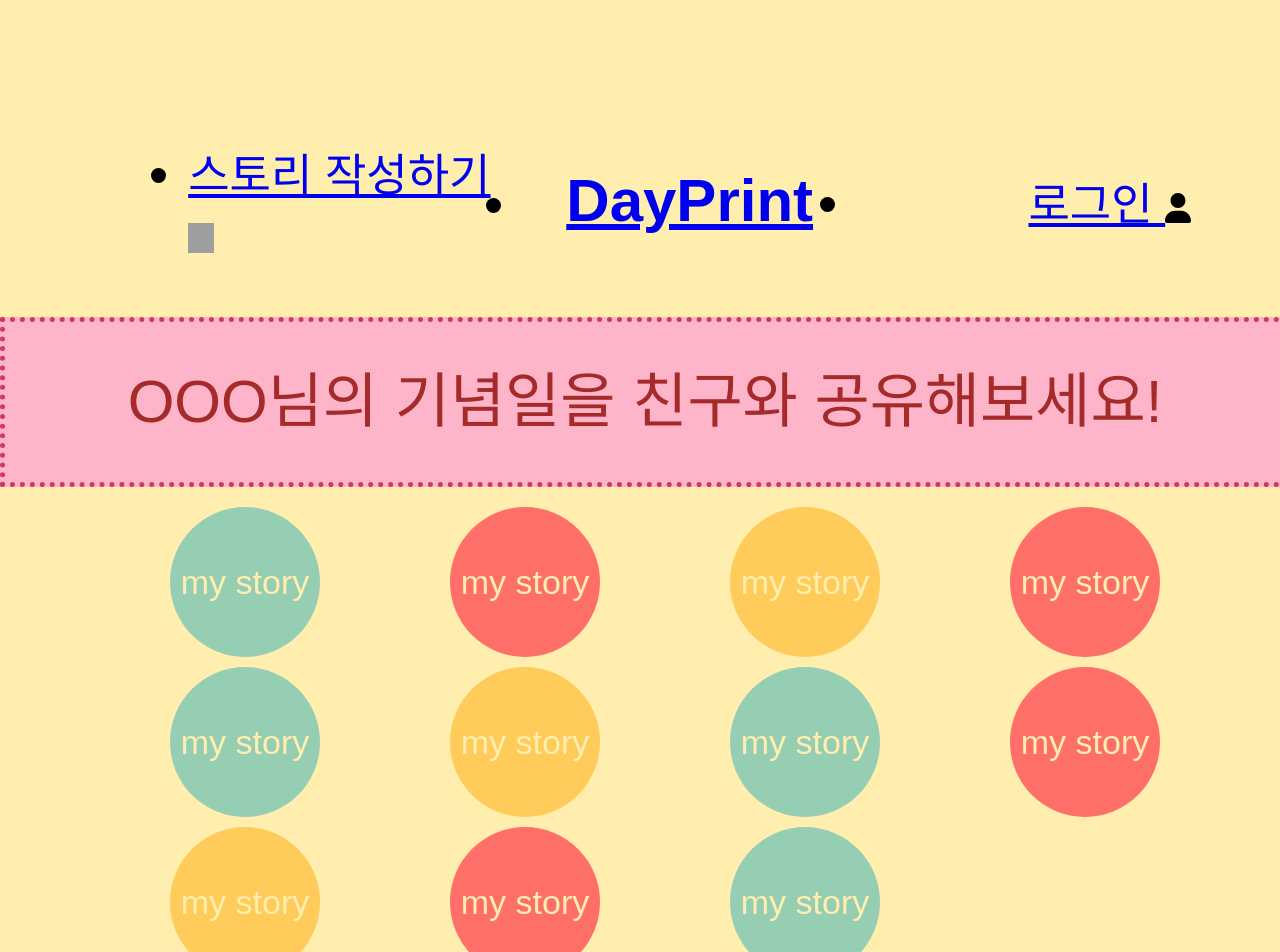
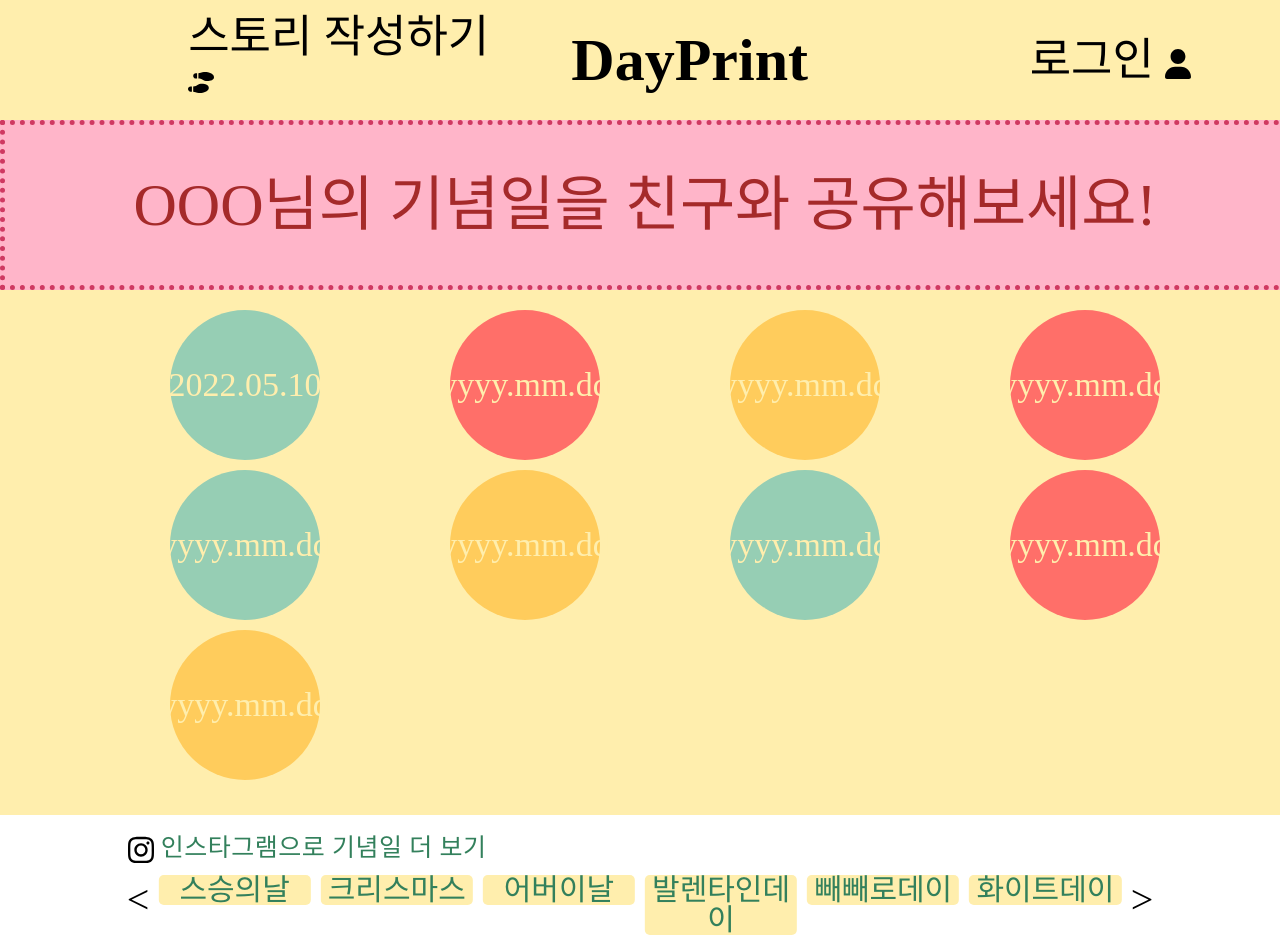
Before and after one commit to DayPrint/DayPrint_Frontend, a React (Create React App) app: page / in a window 1280 px wide. Shown: the top 952 px of the page. Built offline with nearby package versions, Linux system fonts and the light colour scheme; grey boxes are pictures that could not be loaded; a web font is replaced by a local one.

Commit message:
rollback

```diff
--- a/src/component/MainPage.js
+++ b/src/component/MainPage.js
@@ -12,17 +12,15 @@ const MainPage = () => {
         <div className="account">OOO님의 기념일을 친구와 공유해보세요!</div>
       </div>
       <div className="MyWorkplace">
-        <div><a href="/post">my story</a></div>
-        <div><a href="/post">my story</a></div>
-        <div><a href="/post">my story</a></div>
-        <div><a href="/post">my story</a></div>
-        <div><a href="/post">my story</a></div>
-        <div><a href="/post">my story</a></div>
-        <div><a href="/post">my story</a></div>
-        <div><a href="/post">my story</a></div>
-        <div><a href="/post">my story</a></div>
-        <div><a href="/post">my story</a></div>
-        <div><a href="/post">my story</a></div>
+        <div><a href="/post">2022.05.10</a></div>
+        <div><a href="/post">yyyy.mm.dd</a></div>
+        <div><a href="/post">yyyy.mm.dd</a></div>
+        <div><a href="/post">yyyy.mm.dd</a></div>
+        <div><a href="/post">yyyy.mm.dd</a></div>
+        <div><a href="/post">yyyy.mm.dd</a></div>
+        <div><a href="/post">yyyy.mm.dd</a></div>
+        <div><a href="/post">yyyy.mm.dd</a></div>
+        <div><a href="/post">yyyy.mm.dd</a></div>
       </div>
       {/* <div className="Instagram">instagram</div> */}
       <Footer />
--- a/src/style/reset.css
+++ b/src/style/reset.css
@@ -1,349 +1,75 @@
-/*! normalize.css v8.0.1 | MIT License | github.com/necolas/normalize.css */
-
-/* Document
-   ========================================================================== */
-
-/**
- * 1. Correct the line height in all browsers.
- * 2. Prevent adjustments of font size after orientation changes in iOS.
+/* http://meyerweb.com/eric/tools/css/reset/
+   v2.0 | 20110126
+   License: none (public domain)
 */
 
- html {
-    line-height: 1.15; /* 1 */
-    -webkit-text-size-adjust: 100%; /* 2 */
+@import url(normalize.css);
+
+html, body, div, span, applet, object, iframe,
+h1, h2, h3, h4, h5, h6, p, blockquote, pre,
+a, abbr, acronym, address, big, cite, code,
+del, dfn, em, img, ins, kbd, q, s, samp,
+small, strike, strong, sub, sup, tt, var,
+b, u, i, center,
+dl, dt, dd, ol, ul, li,
+fieldset, form, label, legend,
+table, caption, tbody, tfoot, thead, tr, th, td,
+article, aside, canvas, details, embed,
+figure, figcaption, footer, header, hgroup,
+menu, nav, output, ruby, section, summary,
+time, mark, audio, video {
+	margin: 0;
+	padding: 0;
+	border: 0;
+	font-size: 100%;
+	font: inherit;
+	vertical-align: baseline;
 }
-
-  /* Sections
-     ========================================================================== */
-
-  /**
-   * Remove the margin in all browsers.
-   */
-
-  body {
-    margin: 0;
-  }
-
-  /**
-   * Render the `main` element consistently in IE.
-   */
-
-  main {
+/* HTML5 display-role reset for older browsers */
+article, aside, details, figcaption, figure,
+footer, header, hgroup, menu, nav, section {
 	display: block;
 }
-
-  /**
-   * Correct the font size and margin on `h1` elements within `section` and
-   * `article` contexts in Chrome, Firefox, and Safari.
-   */
-
-  h1 {
-    font-size: 2em;
-    margin: 0.67em 0;
+body {
+	line-height: 1;
 }
-
-  /* Grouping content
-     ========================================================================== */
-
-  /**
-   * 1. Add the correct box sizing in Firefox.
-   * 2. Show the overflow in Edge and IE.
-   */
-
-  hr {
-    box-sizing: content-box; /* 1 */
-    height: 0; /* 1 */
-    overflow: visible; /* 2 */
+ol, ul {
+	list-style: none;
 }
-
-  /**
-   * 1. Correct the inheritance and scaling of font size in all browsers.
-   * 2. Correct the odd `em` font sizing in all browsers.
-   */
-
-  pre {
-    font-family: monospace, monospace; /* 1 */
-    font-size: 1em; /* 2 */
+blockquote, q {
+	quotes: none;
 }
-
-  /* Text-level semantics
-     ========================================================================== */
-
-  /**
-   * Remove the gray background on active links in IE 10.
-   */
-
-  a {
-    background-color: transparent;
+blockquote:before, blockquote:after,
+q:before, q:after {
+	content: '';
+	content: none;
 }
-
-  /**
-   * 1. Remove the bottom border in Chrome 57-
-   * 2. Add the correct text decoration in Chrome, Edge, IE, Opera, and Safari.
-   */
-
-  abbr[title] {
-    border-bottom: none; /* 1 */
-    text-decoration: underline; /* 2 */
-    text-decoration: underline dotted; /* 2 */
+table {
+	border-collapse: collapse;
+	border-spacing: 0;
 }
-
-  /**
-   * Add the correct font weight in Chrome, Edge, and Safari.
-   */
-
-  b,
-  strong {
-    font-weight: bolder;
+.cf:after{
+    content:'';
+    display: block;
+    clear:both;
 }
-
-  /**
-   * 1. Correct the inheritance and scaling of font size in all browsers.
-   * 2. Correct the odd `em` font sizing in all browsers.
-   */
-
-  code,
-  kbd,
-  samp {
-    font-family: monospace, monospace; /* 1 */
-    font-size: 1em; /* 2 */
+img{
+    vertical-align: top;
 }
-
-  /**
-   * Add the correct font size in all browsers.
-   */
-
-  small {
-    font-size: 80%;
+a{
+    text-decoration: none;
+    color: #000;
 }
-
-  /**
-   * Prevent `sub` and `sup` elements from affecting the line height in
-   * all browsers.
-   */
-
-  sub,
-  sup {
-    font-size: 75%;
-    line-height: 0;
-    position: relative;
-    vertical-align: baseline;
+input, button{
+    border:none;
+    background: none;
+    outline:none;
 }
-
-  sub {
-    bottom: -0.25em;
+.hidden{
+    position: fixed;
+    left: 0;
+    top:-99999em;
+    width: 0;
+    height: 0;
+    overflow: hidden;
 }
-
-  sup {
-    top: -0.5em;
-  }
-
-  /* Embedded content
-     ========================================================================== */
-
-  /**
-   * Remove the border on images inside links in IE 10.
-   */
-
-  img {
-    border-style: none;
-  }
-
-  /* Forms
-     ========================================================================== */
-
-  /**
-   * 1. Change the font styles in all browsers.
-   * 2. Remove the margin in Firefox and Safari.
-   */
-
-  button,
-  input,
-  optgroup,
-  select,
-  textarea {
-    font-family: inherit; /* 1 */
-    font-size: 100%; /* 1 */
-    line-height: 1.15; /* 1 */
-    margin: 0; /* 2 */
-  }
-
-  /**
-   * Show the overflow in IE.
-   * 1. Show the overflow in Edge.
-   */
-
-  button,
-  input { /* 1 */
-    overflow: visible;
-  }
-
-  /**
-   * Remove the inheritance of text transform in Edge, Firefox, and IE.
-   * 1. Remove the inheritance of text transform in Firefox.
-   */
-
-  button,
-  select { /* 1 */
-    text-transform: none;
-  }
-
-  /**
-   * Correct the inability to style clickable types in iOS and Safari.
-   */
-
-  button,
-  [type="button"],
-  [type="reset"],
-  [type="submit"] {
-    -webkit-appearance: button;
-  }
-
-  /**
-   * Remove the inner border and padding in Firefox.
-   */
-
-  button::-moz-focus-inner,
-  [type="button"]::-moz-focus-inner,
-  [type="reset"]::-moz-focus-inner,
-  [type="submit"]::-moz-focus-inner {
-    border-style: none;
-    padding: 0;
-  }
-
-  /**
-   * Restore the focus styles unset by the previous rule.
-   */
-
-  button:-moz-focusring,
-  [type="button"]:-moz-focusring,
-  [type="reset"]:-moz-focusring,
-  [type="submit"]:-moz-focusring {
-    outline: 1px dotted ButtonText;
-  }
-
-  /**
-   * Correct the padding in Firefox.
-   */
-
-  fieldset {
-    padding: 0.35em 0.75em 0.625em;
-  }
-
-  /**
-   * 1. Correct the text wrapping in Edge and IE.
-   * 2. Correct the color inheritance from `fieldset` elements in IE.
-   * 3. Remove the padding so developers are not caught out when they zero out
-   *    `fieldset` elements in all browsers.
-   */
-
-  legend {
-    box-sizing: border-box; /* 1 */
-    color: inherit; /* 2 */
-    display: table; /* 1 */
-    max-width: 100%; /* 1 */
-    padding: 0; /* 3 */
-    white-space: normal; /* 1 */
-  }
-
-  /**
-   * Add the correct vertical alignment in Chrome, Firefox, and Opera.
-   */
-
-  progress {
-    vertical-align: baseline;
-  }
-
-  /**
-   * Remove the default vertical scrollbar in IE 10+.
-   */
-
-  textarea {
-    overflow: auto;
-  }
-
-  /**
-   * 1. Add the correct box sizing in IE 10.
-   * 2. Remove the padding in IE 10.
-   */
-
-  [type="checkbox"],
-  [type="radio"] {
-    box-sizing: border-box; /* 1 */
-    padding: 0; /* 2 */
-  }
-
-  /**
-   * Correct the cursor style of increment and decrement buttons in Chrome.
-   */
-
-  [type="number"]::-webkit-inner-spin-button,
-  [type="number"]::-webkit-outer-spin-button {
-    height: auto;
-  }
-
-  /**
-   * 1. Correct the odd appearance in Chrome and Safari.
-   * 2. Correct the outline style in Safari.
-   */
-
-  [type="search"] {
-    -webkit-appearance: textfield; /* 1 */
-    outline-offset: -2px; /* 2 */
-  }
-
-  /**
-   * Remove the inner padding in Chrome and Safari on macOS.
-   */
-
-  [type="search"]::-webkit-search-decoration {
-    -webkit-appearance: none;
-  }
-
-  /**
-   * 1. Correct the inability to style clickable types in iOS and Safari.
-   * 2. Change font properties to `inherit` in Safari.
-   */
-
-  ::-webkit-file-upload-button {
-    -webkit-appearance: button; /* 1 */
-    font: inherit; /* 2 */
-  }
-
-  /* Interactive
-     ========================================================================== */
-
-  /*
-   * Add the correct display in Edge, IE 10+, and Firefox.
-   */
-
-  details {
-    display: block;
-  }
-
-  /*
-   * Add the correct display in all browsers.
-   */
-
-  summary {
-    display: list-item;
-  }
-
-  /* Misc
-     ========================================================================== */
-
-  /**
-   * Add the correct display in IE 10+.
-   */
-
-  template {
-    display: none;
-  }
-
-  /**
-   * Add the correct display in IE 10.
-   */
-
-  [hidden] {
-    display: none;
-  }
--- a/src/style/styles.css
+++ b/src/style/styles.css
@@ -36,6 +36,141 @@ body{
     width: 26px;
     height: 30px;
 }
+/* ----------footer----------*/
+#footer {
+    display: flex;
+    justify-content: space-around;
+    padding: 29px 0;
+    border-top: 1px solid #ebebeb;
+    width: 100%;
+    background: #ffeead;
+}
+#footer p {
+    font-size: 20px;
+    margin: 0;
+    color: #9b9b9b;
+}
+.footer_banner{
+    margin-top: 15px;
+    background: #fff;
+}
+.footer_banner .banner{
+    text-align: center;
+}
+.banner {
+    position: relative;
+    background: #fff;
+    padding: 0 0 15px 0;
+    width: 80%;
+    margin: 0 auto;
+}
+
+.banner-slider {
+    margin: 5px 0;
+    width: 95%;
+}
+
+.footer_container {
+    width: 100%;
+    font-size: 25px;
+    padding: 20px 0 0 0;
+    background: #fff;
+    letter-spacing: .5px;
+}
+
+.go_instagram{
+    margin-left: 10%;
+    text-decoration: none;
+    color: #33805c;
+}
+
+.go_instagram:hover .fa-instagram{
+    position: relative;
+    animation: bounce .8s infinite ease-in-out;
+    /* -webkit-animation: bounce 0.8s infinite ease-in-out; */
+    /* -o-animation: bounce 0.8s infinite ease-in-out; */
+}
+@keyframes bounce {
+    0% { top: 0; }
+    50% { top: -5px; }
+    100% { top: 0; }
+}
+/* @-webkit-keyframes bounce {
+    0% { top: 0; }
+    50% { top: -5px; }
+    100% { top: 0; }
+} */
+/* @-o-keyframes bounce {
+    0% { top: 0; }
+    50% { top: -5px; }
+    100% { top: 0; }
+} */
+.fa-brands{
+    text-indent: -9999em;
+    vertical-align: center;
+    display: inline-block;
+    width: 26px;
+    height: 30px;
+}
+.go_instagram .fa-instagram{
+    background: url(images/instagram-brands.svg) no-repeat;
+    vertical-align: middle;
+}
+
+.slider-button-prev {
+    position: absolute;
+    top: 0;
+    left: -5px;
+    z-index: 1;
+    cursor: pointer;
+    height: 60px;
+    width: 30px;
+    line-height: 60px;
+}
+
+.slider-button-prev::after {
+    font-size: 40px;
+    content: '<';
+    display: block;
+    text-align: center;
+}
+
+.slider-button-next {
+    position: absolute;
+    top: 0;
+    right: -5px;
+    z-index: 1;
+    cursor: pointer;
+    height: 60px;
+    width: 30px;
+    line-height: 60px;
+}
+
+.slider-button-next::after {
+    font-size: 40px;
+    display: block;
+    content: '>';
+    text-align: center;
+}
+
+.swiper-pagination {
+    display: none;
+}
+
+.banner-slider{
+    background: #fff;
+}
+.banner-slider a {
+    color: #33805c;
+    text-decoration: none;
+    font-size: 30px;
+    display: flex;
+    justify-content: center;
+    background-color: #ffeead;
+    margin: 5px;
+    border-radius: 5px;
+}
+
 
 /* ----------header----------*/
 
```
Also changed, not shown: src/component/LoginPage.js (+22 -7 lines), src/component/SignUp.js (+18 -9 lines), src/style/images/shoe-prints-solid.svg (added), src/style/normalize.css. Lines whose indentation alone changed are shown as unchanged.
